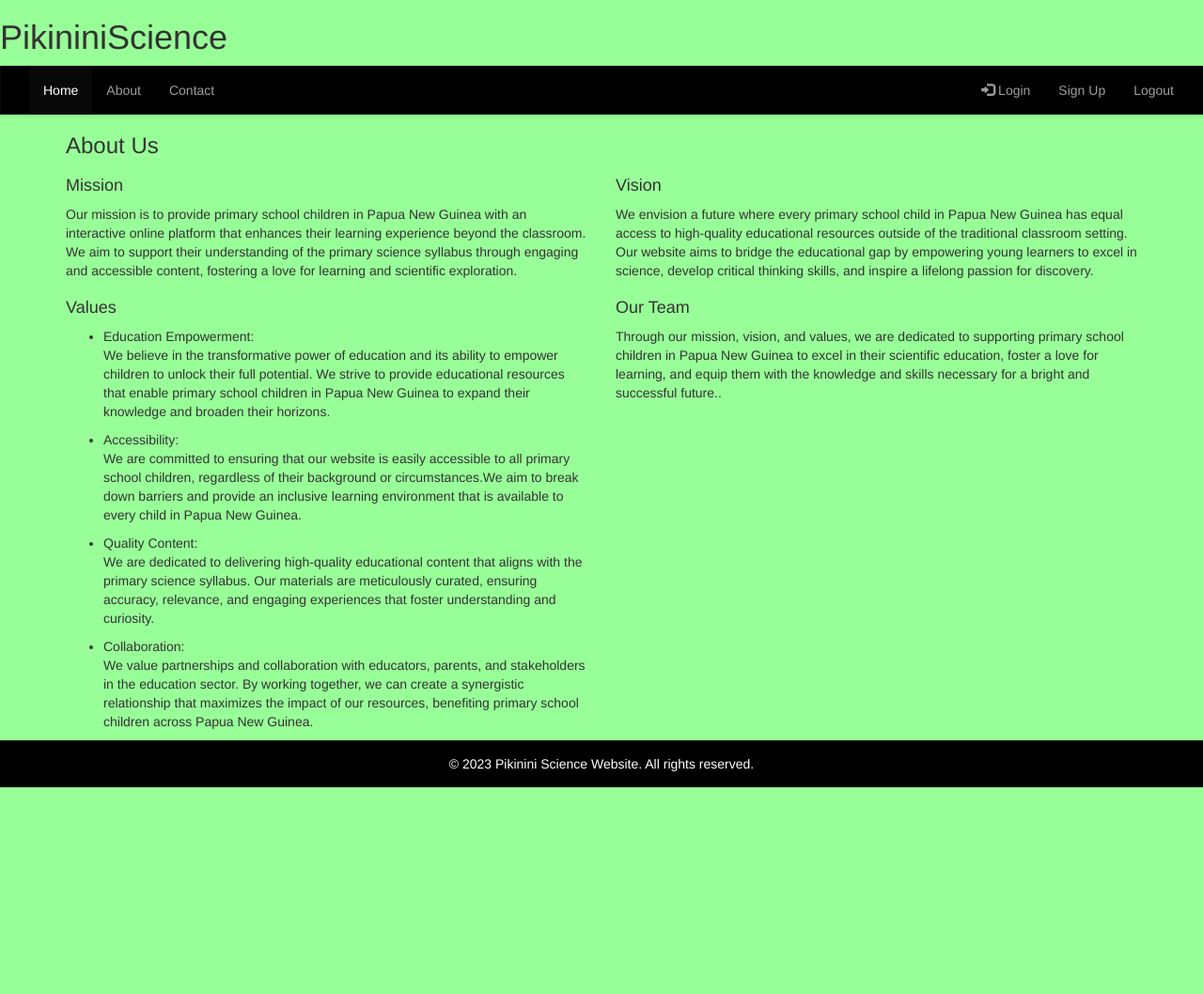
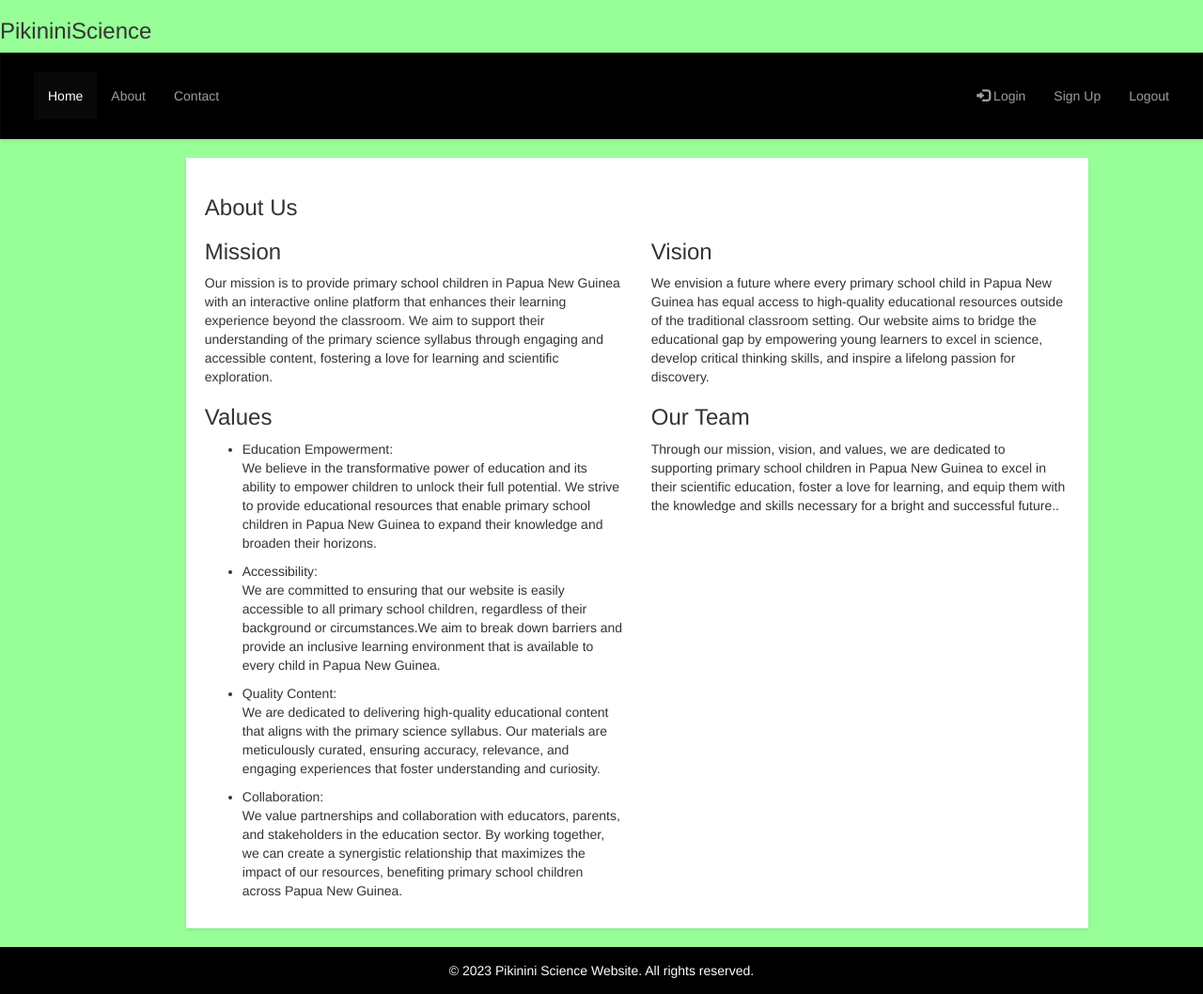
Before and after one commit to Baella022/flaskapp, a Flask app: page /about in a window 1280 px wide. Shown: the whole page at 94% size. Before the commit the page ends 838 px from the top, so only its background shows below. Run offline with Flask 3, Linux system fonts and the light colour scheme; some libraries are stand-ins or nearby versions.

Commit message:
Update base.html

```diff
--- a/website/templates/base.html
+++ b/website/templates/base.html
@@ -19,7 +19,7 @@
       margin-bottom: 0;
       border-radius: 0;
       background: black;
-      text:white;
+      color: white;
       box-shadow: 0 2px 4px rgba(0, 0, 0, 0.1);
     }
 
@@ -29,6 +29,21 @@
       flex-direction: column;
       min-height: 100vh; /* Set the minimum height of the body to 100% of the viewport height */
       background-color: #98FF98;
+      margin: 0; /* Remove default margin */
+      padding: 0; /* Remove default padding */
+    }
+
+    .container-fluid {
+      padding: 20px;
+    }
+
+    .container {
+      max-width: 960px;
+      margin: 0 auto;
+      padding: 20px;
+      background-color: #fff;
+      box-shadow: 0 2px 4px rgba(0, 0, 0, 0.1);
+      margin-left: 2cm;
     }
 
     /* Set height of the grid so .sidenav can be 100% (adjust as needed) */
@@ -46,10 +61,10 @@
 
     /* Set black background color, white text, and some padding */
     footer {
-      margin-top: auto; /* Push the footer to the bottom */
-      background-color:black;
+      background-color: black;
       color: white;
       padding: 15px;
+      margin-top: auto; /* Push the footer to the bottom */
     }
 
     /* On small screens, set height to 'auto' for sidenav and grid */
@@ -58,7 +73,22 @@
         height: auto;
         padding: 15px;
       }
-      .row.content {height:auto;}
+      .row.content {height: auto;}
+    }
+
+    /* Adjust content padding for better readability */
+    .container-fluid {
+      padding: 20px;
+    }
+
+    /* Adjust font sizes for better readability on smaller screens */
+    h1, h2, h3, h4, h5, h6 {
+      font-size: 24px;
+    }
+
+    /* Adjust margin between sections */
+    section {
+      margin-bottom: 30px;
     }
   </style>
 </head>
@@ -95,16 +125,16 @@
     <!-- Flash messages code -->
     {% for category, message in messages %}
       {% if category == 'error' %}
-        <div class="alert alert-danger alter-dismissable fade show" role="alert">
+        <div class="alert alert-danger alert-dismissable fade in" role="alert">
           {{ message }}
-          <button type="button" class="close" data-dismiss="alert">
+          <button type="button" class="close" data-dismiss="alert" aria-label="Close">
             <span aria-hidden="true">&times;</span>
           </button>
         </div>
       {% else %}
-        <div class="alert alert-success alter-dismissable fade show" role="alert">
+        <div class="alert alert-success alert-dismissable fade in" role="alert">
           {{ message }}
-          <button type="button" class="close" data-dismiss="alert">
+          <button type="button" class="close" data-dismiss="alert" aria-label="Close">
             <span aria-hidden="true">&times;</span>
           </button>
         </div>
```
